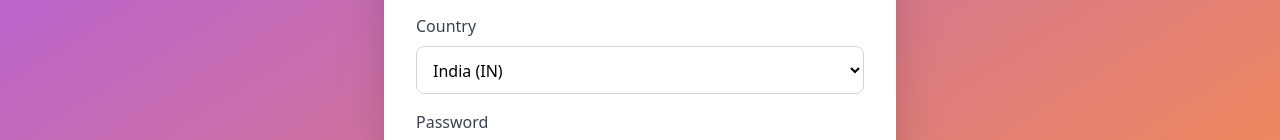
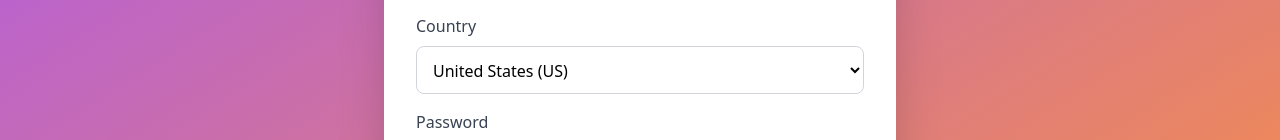
Before and after one commit to ifaceh0/Referal_Couponcode_Frontend, a React (Vite) app: page /signup/shopkeeper in a window 1280 px wide. Shown: the part 436-576 px from the top of the page. Built offline with nearby package versions, Linux system fonts and the light colour scheme; no server answers.

Commit message:
fix country code

```diff
--- a/src/components/ui/PhoneInputField.jsx
+++ b/src/components/ui/PhoneInputField.jsx
@@ -60,7 +60,7 @@ const PhoneInputField = ({
       <div className={`flex flex-col ${wrapperClass}`}>
         <PhoneInput
           country={"us"}
-          onlyCountries={["us", "ca"]}
+          // onlyCountries={["us", "ca", "in"]}
           value={fullPhone} // use internal state to store full number
           onChange={handlePhoneChange}
           disableCountryCode={false}
--- a/src/pages/shopkeeper/signin/ShopkeeperSignUp.jsx
+++ b/src/pages/shopkeeper/signin/ShopkeeperSignUp.jsx
@@ -311,7 +311,7 @@ const ShopkeeperSignUp = () => {
     companyAddress: "",
     companyEmail: "",
     companyPhone: "",
-    country: "",
+    country: "US",
   });
   const [errors, setErrors] = useState({});
   const [captchaText, setCaptchaText] = useState("");
@@ -544,7 +544,7 @@ const ShopkeeperSignUp = () => {
                 <label className="block text-gray-700 mb-2 font-medium">Country</label>
                 <select
                   name="country"
-                  value={formData.country}
+                  value={formData.country || "US"}
                   onChange={handleInputChange}
                   className="w-full h-12 p-3 border border-gray-300 rounded-lg focus:outline-none focus:ring-2 focus:ring-purple-500 bg-white"
                 >
```
